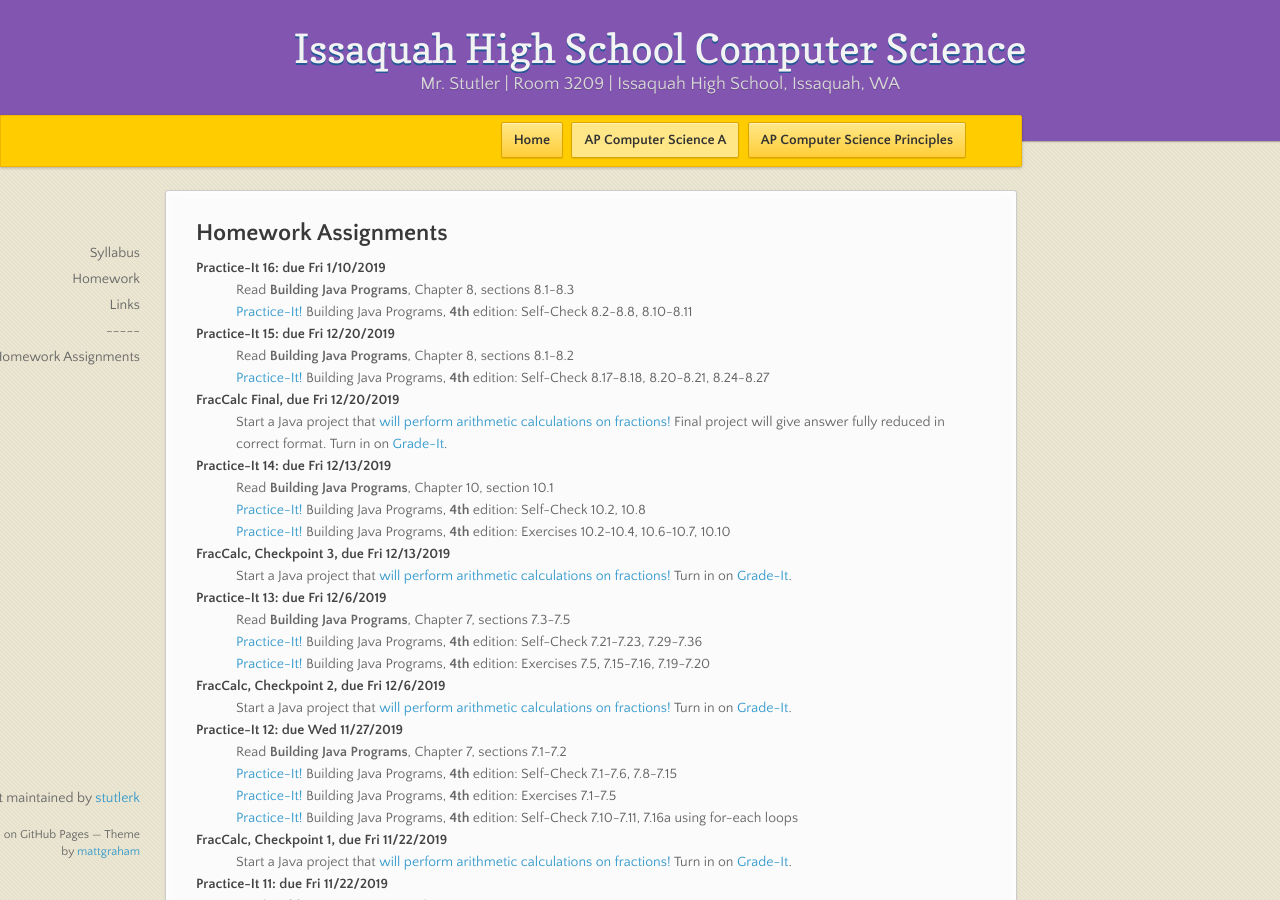
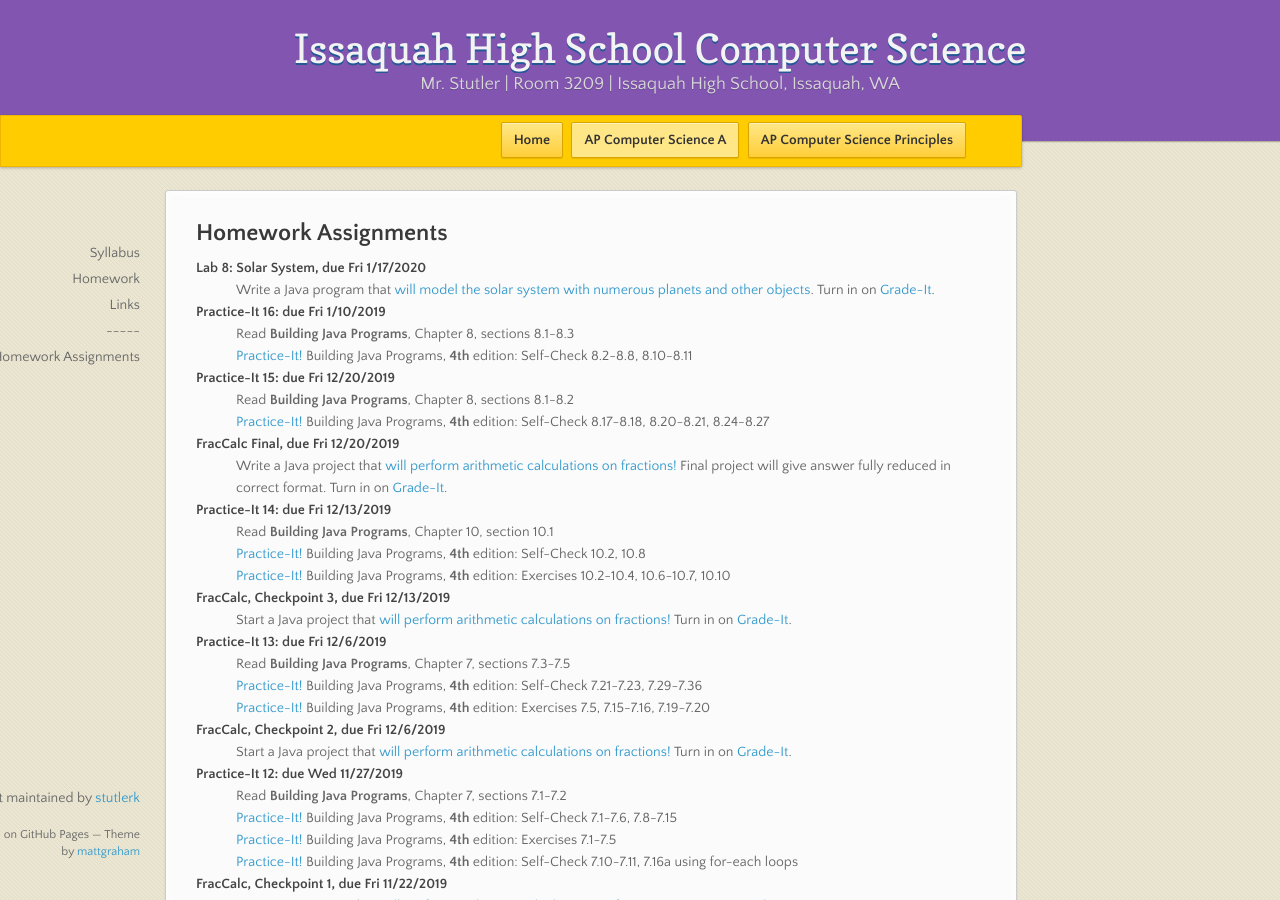
Before and after one commit to stutlerk/ihs-website, a Jekyll site: the page built from _apcsa/homework.html, in a window 1280 px wide and 900 px high. Built offline with Jekyll 4.4.1, drawn with Linux system fonts in a browser that asks for light colours; nearby versions of some CDN libraries.

Commit message:
Update homework.html

```diff
--- a/_apcsa/homework.html
+++ b/_apcsa/homework.html
@@ -11,6 +11,9 @@ layout: course
     <dd><a href="https://issaquahwednet-my.sharepoint.com/personal/stutlerk_issaquah_wednet_edu/_layouts/15/guestaccess.aspx?docid=00f746ca063ec4fe89aaef3ed6d400941&authkey=AeHXKIjD7VBW10XG1QzwDCU">Computer history report assignment</a></dd>
     -->
 
+    <dt>Lab 8: Solar System, due Fri 1/17/2020</dt>
+    <dd>Write a Java program that <a href="https://issaquahwednet-my.sharepoint.com/:w:/g/personal/stutlerk_issaquah_wednet_edu/EfJy3upR15ZCtf1D9stk_ZoBSbqfcpzxrwCbJu-J4aqvKA?e=3YABew" target="_blank">will model the solar system with numerous planets and other objects</a>. Turn in on <a href="https://gradeit-hs.cs.washington.edu/issaquah/" target="_blank">Grade-It</a>.</dd>
+
     <dt>Practice-It 16: due Fri 1/10/2019</dt>
     <dd>Read <b>Building Java Programs</b>, Chapter 8, sections 8.1-8.3</dd>
     <dd><a href="https://practiceit.cs.washington.edu/" target="_blank">Practice-It!</a> Building Java Programs, <b>4th</b> edition: Self-Check 8.2-8.8, 8.10-8.11</dd>
@@ -22,7 +25,7 @@ layout: course
     <!-- <dd><a href="https://practiceit.cs.washington.edu/" target="_blank">Practice-It!</a> Building Java Programs, <b>4th</b> edition: Exercises 10.2-10.4, 10.6-10.7, 10.10</dd> -->
 
     <dt>FracCalc Final, due Fri 12/20/2019</dt>
-    <dd>Start a Java project that <a href="https://issaquahwednet-my.sharepoint.com/:w:/g/personal/stutlerk_issaquah_wednet_edu/EeSzOKZK34hMqUH0uxQ6LH0BFc37detP2XRdbF4zCZB5OQ?e=3pXbNR" target="_blank">will perform arithmetic calculations on fractions!</a> Final project will give answer fully reduced in correct format. Turn in on <a href="https://gradeit-hs.cs.washington.edu/issaquah/" target="_blank">Grade-It</a>.</dd>
+    <dd>Write a Java project that <a href="https://issaquahwednet-my.sharepoint.com/:w:/g/personal/stutlerk_issaquah_wednet_edu/EeSzOKZK34hMqUH0uxQ6LH0BFc37detP2XRdbF4zCZB5OQ?e=3pXbNR" target="_blank">will perform arithmetic calculations on fractions!</a> Final project will give answer fully reduced in correct format. Turn in on <a href="https://gradeit-hs.cs.washington.edu/issaquah/" target="_blank">Grade-It</a>.</dd>
 
     <dt>Practice-It 14: due Fri 12/13/2019</dt>
     <dd>Read <b>Building Java Programs</b>, Chapter 10, section 10.1</dd>
```
